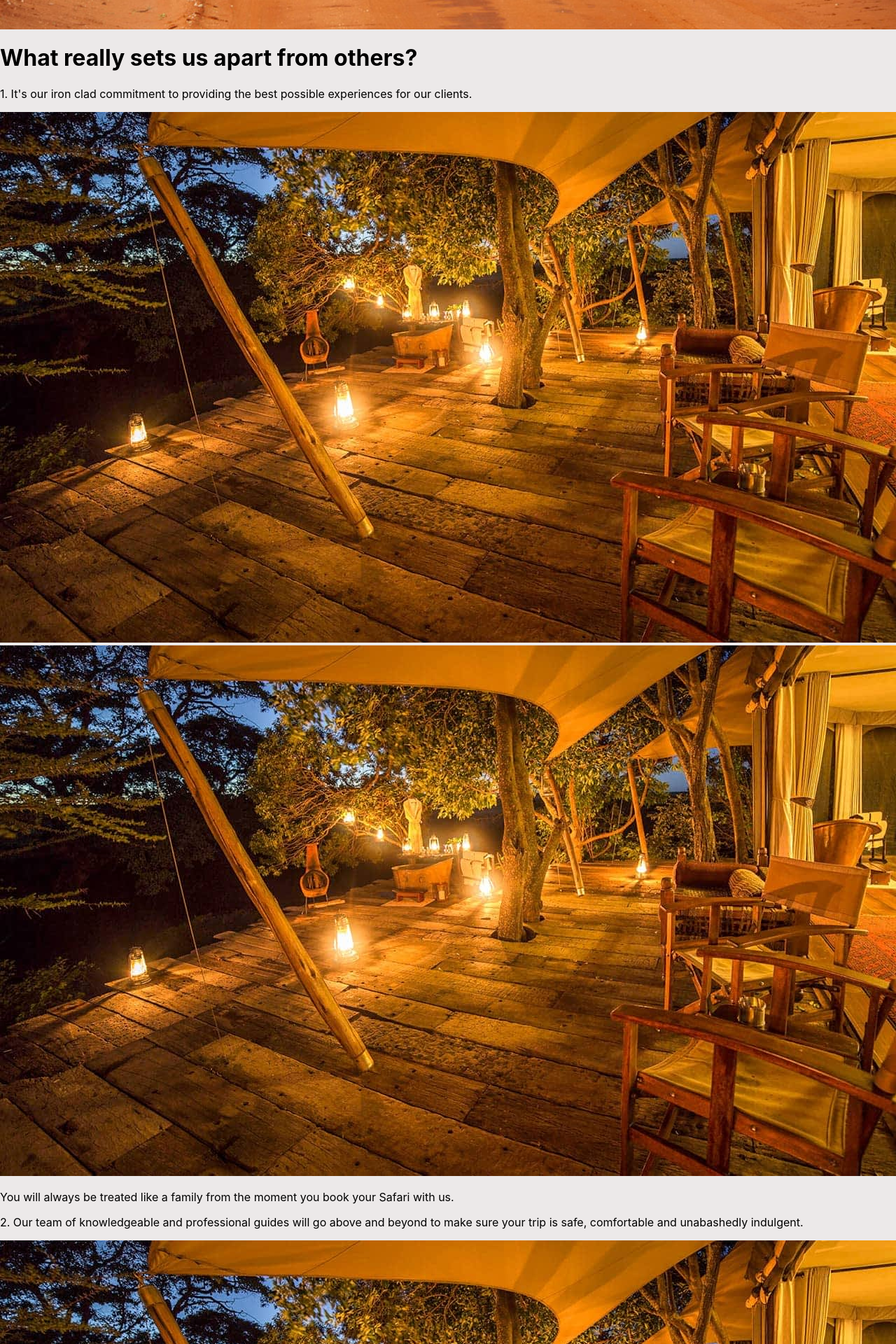
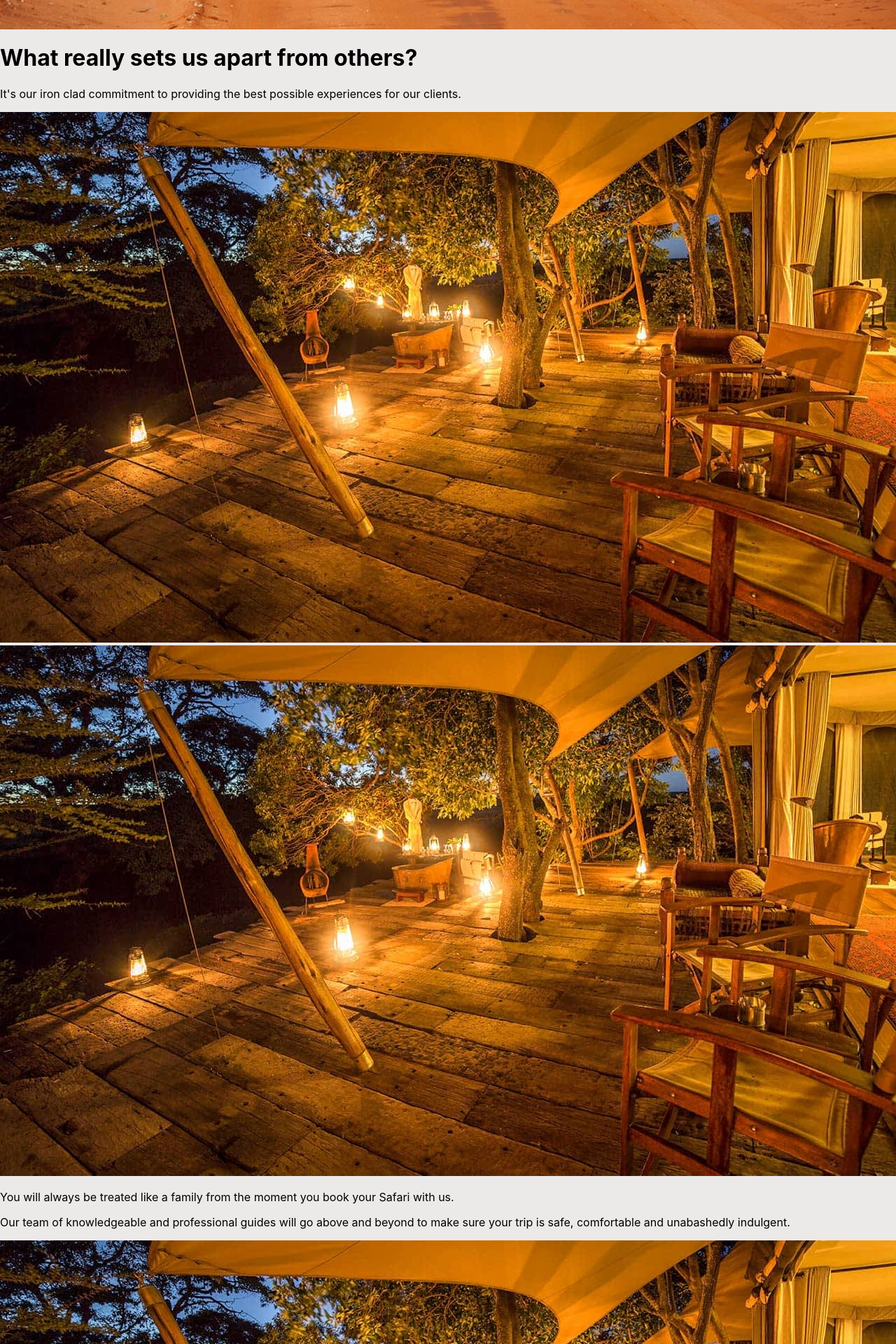
Before and after one commit to Je4stine/lamlav, a React (Create React App) app: page /about in a window 1280 px wide. Shown: the part 1120-3040 px from the top of the page at 70% size. Built offline with nearby package versions, Linux system fonts and the light colour scheme.

Commit message:
Build again

```diff
--- a/src/Components/Screens/About/About.jsx
+++ b/src/Components/Screens/About/About.jsx
@@ -49,7 +49,7 @@ const AboutUs =()=>{
 
                 <h1 className=" text-4xl font-[SourceSerifPro-Black] mb-3">What really  sets us apart from others? </h1>
                 <p className="mb-6 font-[SourceSerifPro-Regular] md:text-xl text-md mt-5 mx-[50px]">
-                     1. It's  our iron clad commitment  to providing  the best possible experiences for our clients.
+                     It's  our iron clad commitment  to providing  the best possible experiences for our clients.
                 </p>
 
                 <div className="lg:flex flex flex-col justify-center items-center bg-white mt-[50px] mx-[50px]">
@@ -60,7 +60,7 @@ const AboutUs =()=>{
                </div>
                 <p className="mb-10 font-[SourceSerifPro-Regular] md:text-xl text-md mx-[50px]">  You will always be treated  like a family  from the moment you book your Safari with us.</p>
 
-                <p className="mb-6 font-[SourceSerifPro-Regular] md:text-xl text-md mx-[50px]">  2. Our team of knowledgeable  and professional  guides will go above and beyond to make sure your trip is safe, comfortable and unabashedly indulgent.</p>
+                <p className="mb-6 font-[SourceSerifPro-Regular] md:text-xl text-md mx-[50px]">  Our team of knowledgeable  and professional  guides will go above and beyond to make sure your trip is safe, comfortable and unabashedly indulgent.</p>
 
                 <div className="lg:flex flex flex-col justify-center items-center bg-white mx-[50px]">
                     <div className=" lg:flex mr-5 ">
@@ -70,14 +70,17 @@ const AboutUs =()=>{
                </div>
              <p className="mb-10 font-[SourceSerifPro-Regular] md:text-xl text-md mx-[50px]"> We pride  ourselves  on  our  attention to details, and take great care in selecting  only the finest accommodation and transport  options for our tours.</p>
                 <p className="mb-6 font-[SourceSerifPro-Regular] md:text-xl text-md mx-[50px]">
-                    3.Our intimate  group  sizes allows  us to provide  a more personalised  experience, and our focus on sustainability  means  that we operate  in a way that is both responsible  and respectful  of the local communities  and the environment.                </p>
+                    Our intimate  group  sizes allows  us to provide  a more personalised  experience, and our focus on sustainability  means  that we operate  in a way that is both responsible  and respectful  of the local communities  and the environment.                </p>
                 <div className="lg:flex flex flex-col justify-center items-center bg-white mt-[50px] mx-[50px]">
                     <div className=" lg:flex mr-5 ">
                         <img src={Luxury} alt='Luxury' className="mb-5 lg:w-1/2 mr-5 w-full"/>
                         <img src={Luxury} alt='Luxury' className="mb-5 lg:w-1/2"/>
                     </div>
                </div>
-
+               <p className="mb-6 font-[SourceSerifPro-Regular] md:text-xl text-md mx-[50px]">
+                    We will continously improve our skills and expertise because we are dedicated to providing excellent service, ensuring high standards and fullfilling our social obligations.
+                    This devotion to hospitality, quality and social responsibility is unwavering, and is the reasons why we will never stop refining our craft
+                </p>
                 <h1 className=" text-4xl font-[SourceSerifPro-Black] mb-3 mx-[50px]">
                     Our trips
                 </h1>
@@ -91,15 +94,12 @@ const AboutUs =()=>{
                     These specialists are professional who go extra miles to give you the finest, most unique and unforgetable safari experience in East Africa. You are indeed in safe hands when you plan your trip with us
                     because we listen keenly to you desires and carefully design a stylish and original trip that perfectly matches your desires...
                 </p>
-                <p className="mb-6 font-[SourceSerifPro-Regular] md:text-xl text-md mx-[50px]">
-                    We will continously improve our skills and expertise because we are dedicated to providing excellent service, ensuring high standards and fullfilling our social obligations.
-                    This devotion to hospitality, quality and social responsibility is unwavering, and is the reasons why we will never stop refining our craft
-                </p>
-                <h1 className=" text-4xl font-[SourceSerifPro-Black] mb-3 mx-[50px]">
+
+           </div>
+           <Callfor/>
+           <h1 className=" text-4xl font-[SourceSerifPro-Black] mb-3 mx-[50px]">
                     Our Partners
                 </h1>
-           </div>
-           <Callfor/>
            <ChatBot/>
            <div>
                 <img src={require('../../../Assets/kanairo-black.svg').default } alt="Kanairo"/>
```
Also changed, not shown: 35 other files (tests, documents, lock files or other folders).
